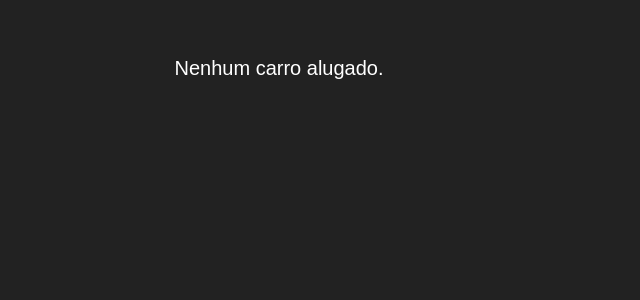
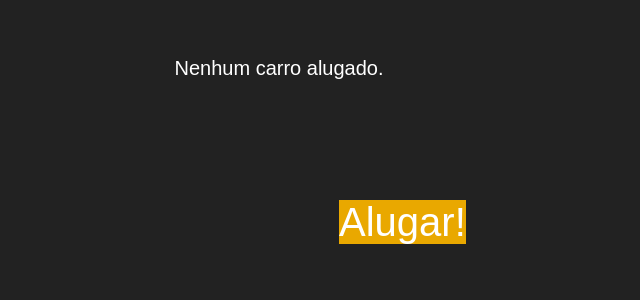
Before and after one commit to veniceos/ProjetoFinal, a PHP site: page /lista.php in a window 1280 px wide; the page is wider, and only the part inside the window is pictured. Shown: the part 233-533 px from the top of that part, without its empty margins (361-1001 px from the left). Run offline with PHP 8.4, Linux system fonts and the light colour scheme; data that the repository does not hold is empty.

Commit message:
falta só o atualizar

```diff
--- a/CSS/styl.css
+++ b/CSS/styl.css
@@ -194,3 +194,22 @@ button{
 .table{
 width: 80%;
 }
+
+.algl{
+    background-color: #E9A800;
+    color: white;
+    text-decoration: none;
+    font-size: 40px;
+    text-align: center;
+    margin-left: 700px;
+    margin-right: 700px;
+    border-radius: 10%;
+    margin-top: 100px;
+}
+
+.algl1{
+    background-color: #E9A800;
+    color: white;
+    text-decoration: none;
+    text-align: center;
+}
--- a/lista.php
+++ b/lista.php
@@ -51,7 +51,8 @@
     echo '</tbody>';
     echo '</table>';
     }
-?>
-</div>
+?> <br>  </div>
+<div class="algl"><a class="algl1" href="edit.php">Alugar!</a></div>
+
 </body>
 </html>
```
Also changed, not shown: Imagens/Figma/Alugar.png (added), Imagens/Figma/Atualizar.png (added), Imagens/Figma/Carros.png (deleted), Imagens/Figma/Deletar.png (added), Imagens/Figma/Edit.png (deleted), Imagens/Figma/Index.png, Imagens/Figma/Meus alugados(cheio).png (deleted), Imagens/Figma/Meus alugados.png.
